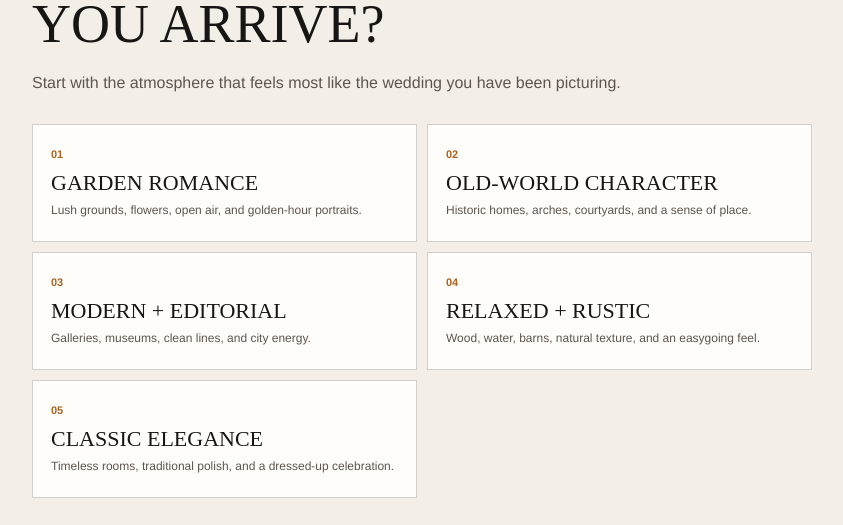
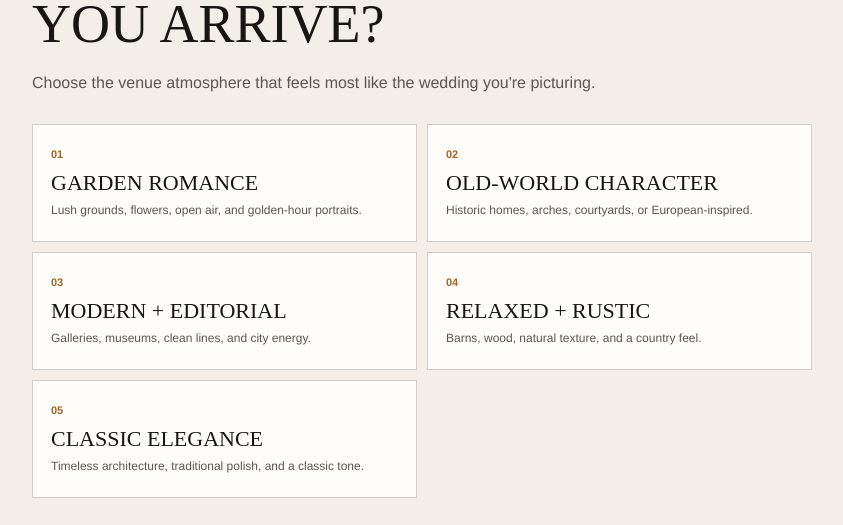
Before and after one commit to michaeltkuo/wedding-venue-quiz, a website: page embed-app.html in a window 1280 px wide. Both pictures are taken after a click on the button "FIND MY VENUE MATCH". Shown: the part 200-725 px from the top of the page, without its empty margins (218-1061 px from the left). Drawn offline with Linux system fonts and the light colour scheme.

Commit message:
Update quiz wording from Amy's QC notes
Copy-only changes to embed-app.html: intro subtext and kicker removal,
question headings/descriptions/option text for Q1-Q6, Q8, Q9, email
view copy, and results runners-up copy. The fixed "Must-have filter"
box is replaced by an optional per-question `note`, used only by the
budget question. No scoring or API changes.

Co-Authored-By: Claude Opus 5.5 <noreply@anthropic.com>
Claude-Session: https://claude.ai/code/session_01EBgopbVckDycSEd4PQD6NW

```diff
--- a/embed-app.html
+++ b/embed-app.html
@@ -670,10 +670,9 @@
       <section class="view is-active" data-view="intro">
         <div class="intro-hero">
           <div class="intro-content">
-            <p class="kicker">A venue quiz from Author Made</p>
             <h1>Which Orlando wedding venue fits your day?</h1>
             <p>
-              Tell us what matters most. We will narrow the search to one best-fit venue and a few more worth seeing.
+              A few questions. A (hopefully) perfect match. Based on our database of Orlando’s top wedding venues, lovingly researched by hand, narrow down your search to a best-fit venue for your day—and a few more worth considering.
             </p>
             <button class="button-primary" type="button" data-action="start">Find My Venue Match</button>
           </div>
@@ -694,7 +693,7 @@
               <button type="button" class="button-text" data-action="restart">Start Over</button>
             </div>
             <h1>Where should we send your venue match?</h1>
-            <p>Your result will appear right here after you submit. In the live build, this step will also add you to the Author Made venue email list.</p>
+            <p>Your results are here! Enter your email to reveal your venue matches.</p>
             <form class="email-form" id="email-form" novalidate>
               <label class="field-label" for="email">Email Address</label>
               <input id="email" name="email" type="email" autocomplete="email" placeholder="you@example.com" required />
@@ -724,8 +723,8 @@
           <button class="button-secondary" type="button" data-action="restart">Retake With Different Priorities</button>
         </div>
         <section class="runners-section">
-          <p class="section-kicker" id="runners-kicker">Also worth a look</p>
-          <h2 class="runners-heading" id="runners-heading">More venues to see</h2>
+          <p class="section-kicker" id="runners-kicker">We think you'll love these, too</p>
+          <h2 class="runners-heading" id="runners-heading">Your runners-up</h2>
           <div class="runner-grid" id="runner-grid"></div>
         </section>
       </section>
@@ -754,80 +753,81 @@
           id: "vibe",
           category: "Your Vision",
           heading: "What should your venue feel like the moment you arrive?",
-          description: "Start with the atmosphere that feels most like the wedding you have been picturing.",
+          description: "Choose the venue atmosphere that feels most like the wedding you're picturing.",
           asideHeading: "The feeling comes first.",
           asideDescription: "We use the visual direction of your day to rank the venues that clear your must-haves.",
           options: [
             { value: "garden", title: "Garden Romance", description: "Lush grounds, flowers, open air, and golden-hour portraits." },
-            { value: "european", title: "Old-World Character", description: "Historic homes, arches, courtyards, and a sense of place." },
+            { value: "european", title: "Old-World Character", description: "Historic homes, arches, courtyards, or European-inspired." },
             { value: "modern", title: "Modern + Editorial", description: "Galleries, museums, clean lines, and city energy." },
-            { value: "rustic", title: "Relaxed + Rustic", description: "Wood, water, barns, natural texture, and an easygoing feel." },
-            { value: "classic", title: "Classic Elegance", description: "Timeless rooms, traditional polish, and a dressed-up celebration." }
+            { value: "rustic", title: "Relaxed + Rustic", description: "Barns, wood, natural texture, and a country feel." },
+            { value: "classic", title: "Classic Elegance", description: "Timeless architecture, traditional polish, and a classic tone." }
           ]
         },
         {
           id: "guestCount",
           category: "Your Guest List",
           heading: "About how many people are you inviting?",
-          description: "Choose the closest number you expect to host. This is one of the must-have filters for your shortlist.",
+          description: "Choose the closest number you expect to host.",
           asideHeading: "The room has to work.",
           asideDescription: "We will only rank venues that can comfortably support the size of celebration you select.",
           hardFilter: true,
           options: [
             { value: "up-to-50", minimumCapacity: 50, title: "Up To 50", description: "An intimate gathering, elopement, or small micro wedding." },
             { value: "51-100", minimumCapacity: 100, title: "51 To 100", description: "A smaller celebration with room for your favorite people." },
-            { value: "101-150", minimumCapacity: 150, title: "101 To 150", description: "A mid-size wedding with a fuller dance floor and dinner service." },
-            { value: "151-200", minimumCapacity: 200, title: "151 To 200", description: "A larger day that needs meaningful room to move." },
+            { value: "101-150", minimumCapacity: 150, title: "101 To 150", description: "A mid-size wedding with a comfortable amount of space." },
+            { value: "151-200", minimumCapacity: 200, title: "151 To 200", description: "A larger day needing meaningful room." },
             { value: "201-250", minimumCapacity: 250, title: "201 To 250", description: "A substantial celebration that needs a genuinely large venue." },
-            { value: "251-350", minimumCapacity: 350, title: "251 To 350", description: "A large wedding that needs the biggest spaces in the current database." }
+            { value: "251-350", minimumCapacity: 350, title: "251 To 350", description: "A wedding of grand scale needing the most amount of space." }
           ]
         },
         {
           id: "budget",
           category: "Your Budget",
-          heading: "What is your comfort zone for the venue rental?",
-          description: "This is treated as a must-have filter using the budget categories in the current venue database.",
+          heading: "What is your preferred budget for your venue rental?",
+          description: "Choose the range that feels most comfortable for your wedding budget.",
+          note: "Please note: costs reflect venue rental only, not including food + beverage, all inclusive packages, service charges, or your total wedding budget.",
           asideHeading: "A good match respects the math.",
           asideDescription: "The prototype uses the stated venue-budget fit from the research database, not a guessed total-wedding cost.",
           hardFilter: true,
           options: [
-            { value: "under-2k", title: "Under $2,000", description: "I need a venue with an under-$2k option." },
-            { value: "under-5k", title: "Under $5,000", description: "I am looking for a venue with an under-$5k option." },
-            { value: "flexible", title: "I Am Flexible", description: "Overall fit matters more than a fixed venue-rental ceiling." }
+            { value: "under-2k", title: "$2,000 Or Under", description: "I need a venue at rental cost of $2,000 or under." },
+            { value: "under-5k", title: "$5,000 Or Under", description: "I'm looking for a venue at rental cost of $5,000 or under." },
+            { value: "flexible", title: "I'm Flexible", description: "Overall fit matters more than a fixed budget ceiling." }
           ]
         },
         {
           id: "format",
           category: "Your Day",
           heading: "What kind of celebration are you planning at the venue?",
-          description: "The answer helps distinguish full-wedding venues from reception-focused spaces.",
+          description: "From all-day celebrations to dinner only, we can find a flexible space for your day.",
           asideHeading: "Picture the flow of the day.",
           asideDescription: "Some venues shine for a ceremony and reception in one place. Others are a better fit for the party afterward.",
           options: [
             { value: "full", title: "Ceremony + Reception", description: "One venue for both parts of the day." },
-            { value: "reception", title: "Reception First", description: "I mainly need a stylish place to celebrate afterward." },
-            { value: "open", title: "I Am Open", description: "I am still deciding how the day will be structured." }
+            { value: "reception", title: "Reception Only", description: "I mainly need a stylish place to celebrate afterward." },
+            { value: "open", title: "I'm Open", description: "I am still deciding how the day will be structured." }
           ]
         },
         {
           id: "setting",
           category: "Your Setting",
-          heading: "How do you want the space to work with the Florida weather?",
+          heading: "What is your ideal indoor/outdoor setting?",
           description: "Choose the setting arrangement that feels most comfortable for your day.",
           asideHeading: "The forecast is part of the plan.",
           asideDescription: "Outdoor beauty and a solid indoor option do not have to be competing priorities.",
           options: [
-            { value: "outdoor", title: "Outdoor First", description: "The ceremony and portraits need to feel outside and connected to the landscape." },
-            { value: "indoor", title: "Indoor First", description: "A climate-controlled interior is the priority." },
+            { value: "outdoor", title: "Primarily Outdoor", description: "I want ceremony and portraits held outside and feel connected to nature." },
+            { value: "indoor", title: "Primarily Indoor", description: "A climate-controlled indoor setting is ideal." },
             { value: "both", title: "The Best Of Both", description: "I want outside beauty with a real indoor option for the event." },
-            { value: "open", title: "I Am Open", description: "The venue itself matters more than a fixed indoor or outdoor plan." }
+            { value: "open", title: "I'm Open", description: "The venue itself matters more than a specific plan." }
           ]
         },
         {
           id: "location",
           category: "Your Area",
-          heading: "Which part of Central Florida feels most convenient?",
-          description: "Location is a preference in the prototype, so a great match can still travel a little beyond your first choice.",
+          heading: "Where in Central Florida do you prefer to find a venue?",
+          description: "Choose the ideal geographic area that feels most convenient.",
           asideHeading: "A little geography helps.",
           asideDescription: "We will favor your preferred area while leaving room for a venue that is clearly worth the drive.",
           options: [
@@ -855,7 +855,7 @@
           id: "perks",
           category: "Your Extras",
           heading: "Which extras would make the venue feel especially right?",
-          description: "Select all that genuinely matter. This is the one question where you can choose more than one answer.",
+          description: "Select all that genuinely matter; this is a question where anything that feels right can be included.",
           asideHeading: "The details do the work.",
           asideDescription: "These preferences will shape the order of the venues that have already cleared the hard budget and guest-count rules.",
           multiple: true,
@@ -863,15 +863,15 @@
             { value: "weather", title: "Weather Backup", description: "A strong indoor contingency matters to us." },
             { value: "lodging", title: "Overnight Stay", description: "On-site rooms or accommodations would be useful." },
             { value: "allInclusive", title: "All-Inclusive Support", description: "We would value built-in planning or catering support." },
-            { value: "vendors", title: "Vendor Flexibility", description: "We want freedom to bring in our own trusted team." },
-            { value: "photos", title: "Portrait Potential", description: "A photogenic setting and great natural light matter a lot." }
+            { value: "vendors", title: "Vendor Flexibility", description: "We want freedom to bring in our own catering." },
+            { value: "photos", title: "Portrait Potential", description: "A photogenic setting with dreamy, natural lighting matters a lot." }
           ]
         },
         {
           id: "planning",
           category: "Your Planning Style",
           heading: "What kind of venue experience sounds most helpful?",
-          description: "This is a soft preference, not a rule. It helps distinguish a guided package from a more flexible blank slate.",
+          description: "Select the amount of venue-guided planning assistance that fits your needs.",
           asideHeading: "Let the venue carry its share.",
           asideDescription: "Some couples want an easy built-in path. Others want latitude to make each part of the day their own.",
           options: [
@@ -934,7 +934,7 @@
           </div>
           <h1>${question.heading}</h1>
           <p class="question-description">${question.description}</p>
-          ${question.hardFilter ? '<p class="filter-note">Must-have filter: results must satisfy this answer before they are ranked.</p>' : ""}
+          ${question.note ? `<p class="filter-note">${question.note}</p>` : ""}
           <div class="answer-grid" role="group" aria-label="${answerLabel}">
             ${question.options
               .map(
@@ -1088,8 +1088,8 @@
           disclaimerEl.hidden = true;
         }
 
-        runnersKicker.textContent = runnersUp.length ? "Also worth a look" : "Your shortlist";
-        runnersHeading.textContent = runnersUp.length ? "Three more to see" : "Your venue match";
+        runnersKicker.textContent = runnersUp.length ? "We think you'll love these, too" : "Your shortlist";
+        runnersHeading.textContent = runnersUp.length ? "Your runners-up" : "Your venue match";
 
         if (!runnersUp.length) {
           runnerGrid.innerHTML = '<p class="empty-runners">This was the only launch-ready venue that met the must-have filters you chose. Try widening the guest count or budget filter to explore a broader shortlist.</p>';
@@ -1100,7 +1100,7 @@
                 <article class="runner">
                   <span class="runner-number">Runner-up ${index + 1}</span>
                   <h3>${venue.name}</h3>
-                  <p>${venue.city ? `${venue.city}. ` : ""}${venue.note || ""}</p>
+                  <p>${venue.city ? `Located in ${venue.city}. ` : ""}${venue.note || ""}</p>
                   <a href="${venue.url || "#"}" target="_blank" rel="noreferrer">Read the venue review</a>
                 </article>
               `
```
